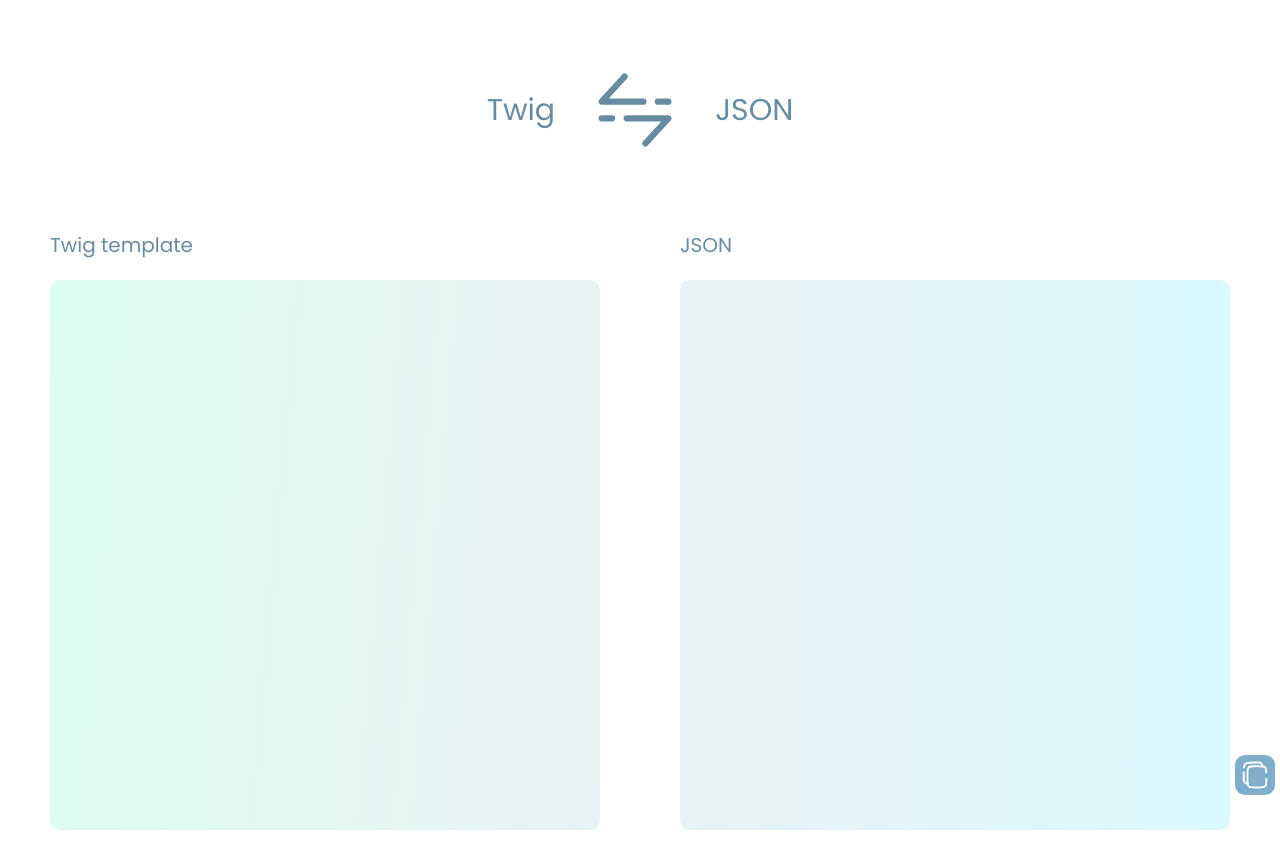
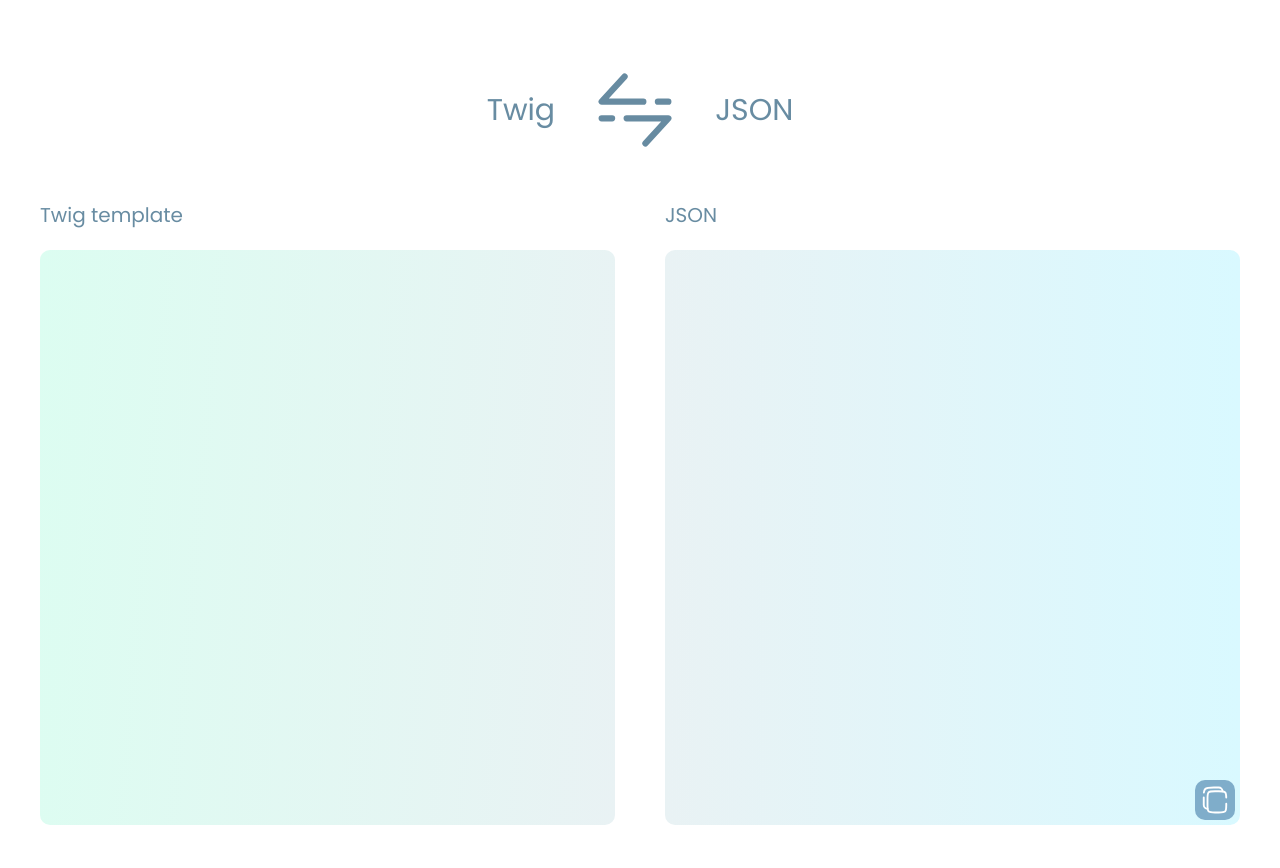
Before and after one commit to kseniya7991/twig-to-json, a Vue app: page / in a window 1280 px wide. Shown: the top 868 px of the page. After the commit the page ends 845 px from the top, so only its background shows below. Built offline with nearby package versions, Linux system fonts and the light colour scheme.

Commit message:
style fixes

```diff
--- a/src/components/ConverterCard.vue
+++ b/src/components/ConverterCard.vue
@@ -39,18 +39,14 @@
 
 <style lang="scss">
 .converter__card {
+  position: relative;
+
   display: flex;
   align-items: stretch;
   flex-direction: column;
-  padding: 30px;
-
   border-radius: 30px;
 
   text-align: left;
-
-  @media (max-width: 991px) {
-    padding: 15px;
-  }
 
   &.mounted {
     .converter__card-field {
--- a/src/components/ConverterComp.vue
+++ b/src/components/ConverterComp.vue
@@ -57,14 +57,14 @@
   display: grid;
   grid-template-columns: 1fr 1fr;
   align-items: stretch;
-  gap: 20px;
+  gap: 50px;
 
   width: 100%;
-  padding: 20px;
+  padding: 20px 40px;
   max-width: 100%;
 
   @media (max-width: 768px) {
-    gap: 10px;
+    gap: 35px;
   }
 }
 </style>
--- a/src/components/InputComp.vue
+++ b/src/components/InputComp.vue
@@ -17,25 +17,10 @@
     const resultObj = ref({});
 
     const startConvert = () => {
-      // Пример простого форматирования
-
-      // console.log("Available languages:");
-      // console.log(JSON.stringify(Object.keys(Prism.languages)));
-
-      // console.log(
-      //   Prism.highlight(textarea.value, Prism.languages.twig, "twig")
-      // );
-
-      // codeBlock.value.innerHTML = Prism.highlight(
-      //   textarea.value,
-      //   Prism.languages.twig,
-      //   "twig"
-      // );
-
-      // textarea.value = textarea.value
-      //   .replace(/>\s+</g, ">\n<") // добавляет переносы строк между тегами
-      //   .replace(/^\s+/gm, "") // удаляет начальные пробелы в строке
-      //   .replace(/\s+$/gm, ""); // удаляет конечные пробелы в строке
+      textarea.value = textarea.value
+        .replace(/>\s+</g, ">\n<") // добавляет переносы строк между тегами
+        .replace(/^\s+/gm, "") // удаляет начальные пробелы в строке
+        .replace(/\s+$/gm, ""); // удаляет конечные пробелы в строке
 
       resultObj.value = {};
       const combinedRegex =
```
